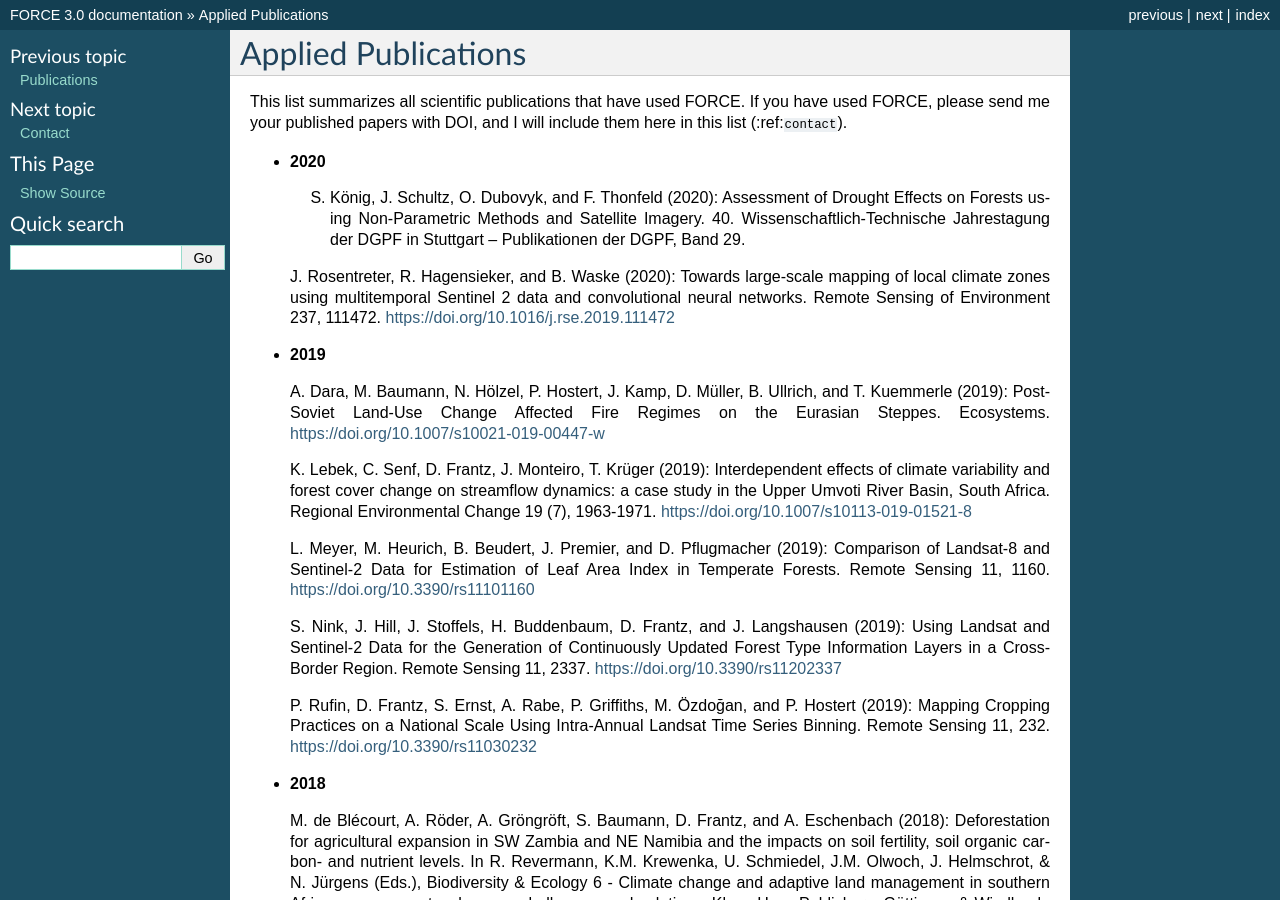
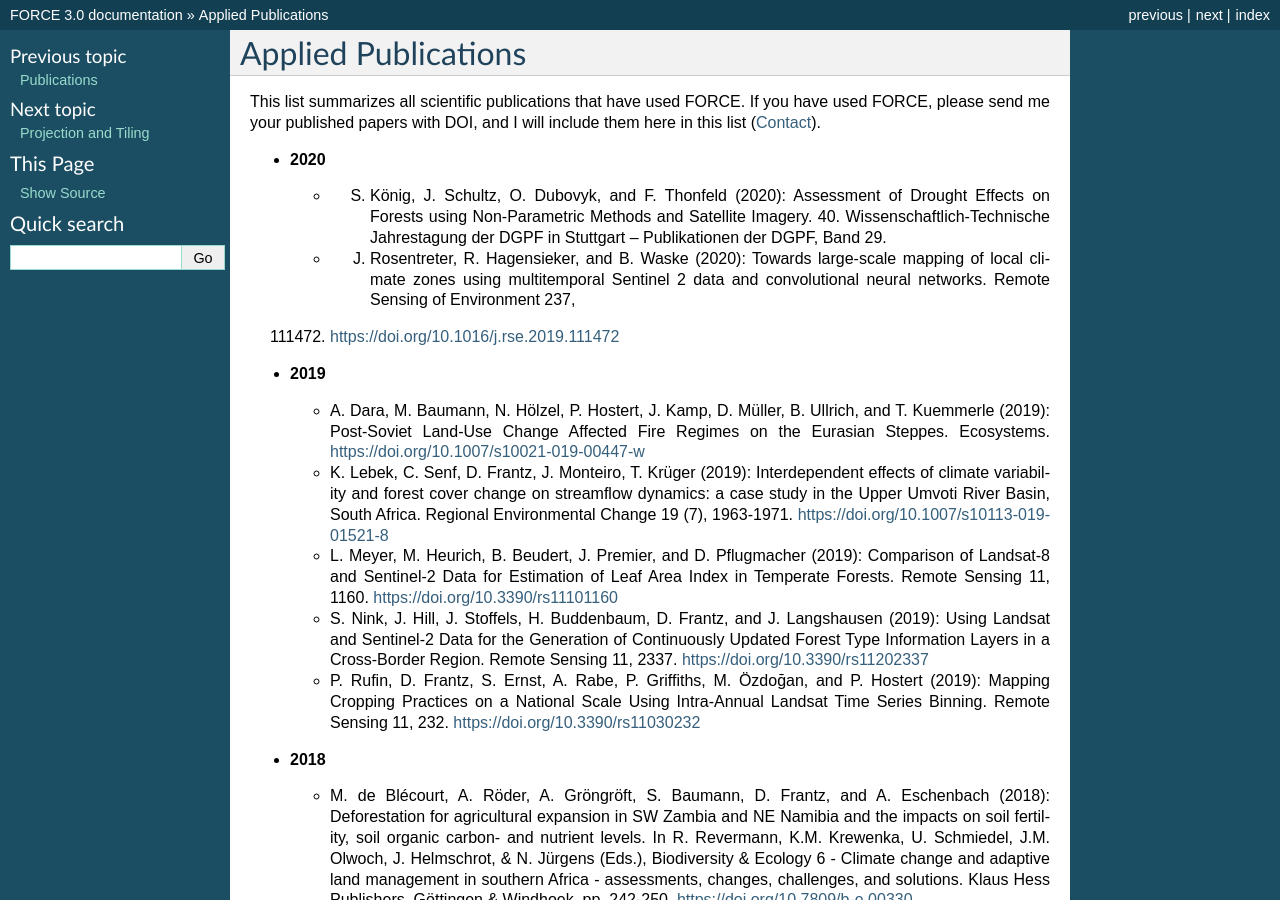
Before and after one commit to davidfrantz/force, a Sphinx documentation site: the page built from docs/source/refs-applied.rst, in a window 1280 px wide and 900 px high. Built offline with Sphinx 7.4.7, drawn with Linux system fonts in a browser that asks for light colours.

Commit message:
adding docs

```diff
--- a/docs/source/index.rst
+++ b/docs/source/index.rst
@@ -104,12 +104,8 @@ Related Links
    :caption: References
    :hidden:
 
-   proj.rst
-   faq.rst
-   issues.rst
    refs.rst
    refs-applied.rst
-   contact.rst
 
 
 .. toctree::
--- a/docs/source/refs-applied.rst
+++ b/docs/source/refs-applied.rst
@@ -3,64 +3,64 @@
 Applied Publications
 ====================
 
-This list summarizes all scientific publications that have used FORCE. If you have used FORCE, please send me your published papers with DOI, and I will include them here in this list (:ref:``contact``).
+This list summarizes all scientific publications that have used FORCE. If you have used FORCE, please send me your published papers with DOI, and I will include them here in this list (:ref:`contact`).
 
 
 * **2020**
 
-  S. König, J. Schultz, O. Dubovyk, and F. Thonfeld (2020): Assessment of Drought Effects on Forests using Non-Parametric Methods and Satellite Imagery. 40. Wissenschaftlich-Technische Jahrestagung der DGPF in Stuttgart – Publikationen der DGPF, Band 29.
+  * S. König, J. Schultz, O. Dubovyk, and F. Thonfeld (2020): Assessment of Drought Effects on Forests using Non-Parametric Methods and Satellite Imagery. 40. Wissenschaftlich-Technische Jahrestagung der DGPF in Stuttgart – Publikationen der DGPF, Band 29.
 
-  J. Rosentreter, R. Hagensieker, and B. Waske (2020): Towards large-scale mapping of local climate zones using multitemporal Sentinel 2 data and convolutional neural networks. Remote Sensing of Environment 237,
+  * J. Rosentreter, R. Hagensieker, and B. Waske (2020): Towards large-scale mapping of local climate zones using multitemporal Sentinel 2 data and convolutional neural networks. Remote Sensing of Environment 237,
   111472.
-  https://doi.org/10.1016/j.rse.2019.111472
+    https://doi.org/10.1016/j.rse.2019.111472
 
 
 * **2019**
 
-  A. Dara, M. Baumann, N. Hölzel, P. Hostert, J. Kamp, D. Müller, B. Ullrich, and T. Kuemmerle (2019): Post-Soviet Land-Use Change Affected Fire Regimes on the Eurasian Steppes. Ecosystems.
-  https://doi.org/10.1007/s10021-019-00447-w
+  * A. Dara, M. Baumann, N. Hölzel, P. Hostert, J. Kamp, D. Müller, B. Ullrich, and T. Kuemmerle (2019): Post-Soviet Land-Use Change Affected Fire Regimes on the Eurasian Steppes. Ecosystems.
+    https://doi.org/10.1007/s10021-019-00447-w
 
-  K. Lebek, C. Senf, D. Frantz, J. Monteiro, T. Krüger (2019): Interdependent effects of climate variability and forest cover change on streamflow dynamics: a case study in the Upper Umvoti River Basin, South Africa. Regional Environmental Change 19 (7), 1963-1971.
-  https://doi.org/10.1007/s10113-019-01521-8
+  * K. Lebek, C. Senf, D. Frantz, J. Monteiro, T. Krüger (2019): Interdependent effects of climate variability and forest cover change on streamflow dynamics: a case study in the Upper Umvoti River Basin, South Africa. Regional Environmental Change 19 (7), 1963-1971.
+    https://doi.org/10.1007/s10113-019-01521-8
 
-  L. Meyer, M. Heurich, B. Beudert, J. Premier, and D. Pflugmacher (2019): Comparison of Landsat-8 and Sentinel-2 Data for Estimation of Leaf Area Index in Temperate Forests. Remote Sensing 11, 1160.
-  https://doi.org/10.3390/rs11101160
+  * L. Meyer, M. Heurich, B. Beudert, J. Premier, and D. Pflugmacher (2019): Comparison of Landsat-8 and Sentinel-2 Data for Estimation of Leaf Area Index in Temperate Forests. Remote Sensing 11, 1160.
+    https://doi.org/10.3390/rs11101160
 
-  S. Nink, J. Hill, J. Stoffels, H. Buddenbaum, D. Frantz, and J. Langshausen (2019): Using Landsat and Sentinel-2 Data for the Generation of Continuously Updated Forest Type Information Layers in a Cross-Border Region. Remote Sensing 11, 2337.
-  https://doi.org/10.3390/rs11202337
+  * S. Nink, J. Hill, J. Stoffels, H. Buddenbaum, D. Frantz, and J. Langshausen (2019): Using Landsat and Sentinel-2 Data for the Generation of Continuously Updated Forest Type Information Layers in a Cross-Border Region. Remote Sensing 11, 2337.
+    https://doi.org/10.3390/rs11202337
 
-  P. Rufin, D. Frantz, S. Ernst, A. Rabe, P. Griffiths, M. Özdoğan, and P. Hostert (2019): Mapping Cropping Practices on a National Scale Using Intra-Annual Landsat Time Series Binning. Remote Sensing 11, 232.
-  https://doi.org/10.3390/rs11030232
+  * P. Rufin, D. Frantz, S. Ernst, A. Rabe, P. Griffiths, M. Özdoğan, and P. Hostert (2019): Mapping Cropping Practices on a National Scale Using Intra-Annual Landsat Time Series Binning. Remote Sensing 11, 232.
+    https://doi.org/10.3390/rs11030232
 
 
 * **2018**
 
-  M. de Blécourt, A. Röder, A. Gröngröft, S. Baumann, D. Frantz, and A. Eschenbach (2018): Deforestation for agricultural expansion in SW Zambia and NE Namibia and the impacts on soil fertility, soil organic carbon- and nutrient levels. In R. Revermann, K.M. Krewenka, U. Schmiedel, J.M. Olwoch, J. Helmschrot, & N. Jürgens (Eds.), Biodiversity & Ecology 6 - Climate change and adaptive land management in southern Africa - assessments, changes, challenges, and solutions. Klaus Hess Publishers, Göttingen & Windhoek, pp. 242-250.
-  https://doi.org/10.7809/b-e.00330
+  * M. de Blécourt, A. Röder, A. Gröngröft, S. Baumann, D. Frantz, and A. Eschenbach (2018): Deforestation for agricultural expansion in SW Zambia and NE Namibia and the impacts on soil fertility, soil organic carbon- and nutrient levels. In R. Revermann, K.M. Krewenka, U. Schmiedel, J.M. Olwoch, J. Helmschrot, & N. Jürgens (Eds.), Biodiversity & Ecology 6 - Climate change and adaptive land management in southern Africa - assessments, changes, challenges, and solutions. Klaus Hess Publishers, Göttingen & Windhoek, pp. 242-250.
+    https://doi.org/10.7809/b-e.00330
 
-  D. Parduhn, and D. Frantz (2018):Seeing deforestation in Zambia - On the discrepancy between biophysical land-use changes and social perception. In R. Revermann, K.M. Krewenka, U. Schmiedel, J.M. Olwoch, J. Helmschrot, & N. Jürgens (Eds.), Biodiversity & Ecology 6 - Climate change and adaptive land management in southern Africa - assessments, changes, challenges, and solutions. Klaus Hess Publishers, Göttingen & Windhoek, pp. 317-323.
-  https://doi.org/10.7809/b-e.00339
+  * D. Parduhn, and D. Frantz (2018):Seeing deforestation in Zambia - On the discrepancy between biophysical land-use changes and social perception. In R. Revermann, K.M. Krewenka, U. Schmiedel, J.M. Olwoch, J. Helmschrot, & N. Jürgens (Eds.), Biodiversity & Ecology 6 - Climate change and adaptive land management in southern Africa - assessments, changes, challenges, and solutions. Klaus Hess Publishers, Göttingen & Windhoek, pp. 317-323.
+    https://doi.org/10.7809/b-e.00339
 
-  A. Röder, M. Stellmes, D. Frantz, and J. Hill (2018): Remote sensing-based environmental assessment and monitoring – generation of operational baseline and enhanced experimental products in southern Africa. In R. Revermann, K.M. Krewenka, U. Schmiedel, J.M. Olwoch, J. Helmschrot, & N. Jürgens (Eds.), Biodiversity & Ecology 6 - Climate change and adaptive land management in southern Africa - assessments, changes, challenges, and solutions. Klaus Hess Publishers, Göttingen & Windhoek, pp. 344-3354.
-  https://doi.org/10.7809/b-e.00344
+  * A. Röder, M. Stellmes, D. Frantz, and J. Hill (2018): Remote sensing-based environmental assessment and monitoring – generation of operational baseline and enhanced experimental products in southern Africa. In R. Revermann, K.M. Krewenka, U. Schmiedel, J.M. Olwoch, J. Helmschrot, & N. Jürgens (Eds.), Biodiversity & Ecology 6 - Climate change and adaptive land management in southern Africa - assessments, changes, challenges, and solutions. Klaus Hess Publishers, Göttingen & Windhoek, pp. 344-3354.
+    https://doi.org/10.7809/b-e.00344
 
-  A. Schneibel, A. Röder, M. Stellmes, and D. Frantz (2018): Long-term land use change analysis in south-central Angola. Assessing the trade-off between major ecosystem services with remote sensing data. In R. Revermann, K.M. Krewenka, U. Schmiedel, J.M. Olwoch, J. Helmschrot, & N. Jürgens (Eds.), Biodiversity & Ecology 6 - Climate change and adaptive land management in southern Africa - assessments, changes, challenges, and solutions. Klaus Hess Publishers, Göttingen & Windhoek, pp. 360-367.
-  https://doi.org/10.7809/b-e.00346
+  * A. Schneibel, A. Röder, M. Stellmes, and D. Frantz (2018): Long-term land use change analysis in south-central Angola. Assessing the trade-off between major ecosystem services with remote sensing data. In R. Revermann, K.M. Krewenka, U. Schmiedel, J.M. Olwoch, J. Helmschrot, & N. Jürgens (Eds.), Biodiversity & Ecology 6 - Climate change and adaptive land management in southern Africa - assessments, changes, challenges, and solutions. Klaus Hess Publishers, Göttingen & Windhoek, pp. 360-367.
+    https://doi.org/10.7809/b-e.00346
 
-  A. Schneibel (2018). Assessment of Ecosystem service provision in a dry tropical forest environment. Using the full Landsat archive to determine trade-off processes in south-central Angola. Ph.D. dissertation. Faculty of Regional and Environmental Sciences, Trier University, Trier, Germany.
-  https://ubt.opus.hbz-nrw.de/opus45-ubtr/frontdoor/deliver/index/docId/845/file/Dissertation_Schneibel.pdf
+  * A. Schneibel (2018). Assessment of Ecosystem service provision in a dry tropical forest environment. Using the full Landsat archive to determine trade-off processes in south-central Angola. Ph.D. dissertation. Faculty of Regional and Environmental Sciences, Trier University, Trier, Germany.
+    https://ubt.opus.hbz-nrw.de/opus45-ubtr/frontdoor/deliver/index/docId/845/file/Dissertation_Schneibel.pdf
 
 
 * **2017**
 
-  A. Schneibel, D. Frantz, A. Röder, M. Stellmes, K. Fischer, and J. Hill (2017): Using Annual Landsat Time Series for the Detection of Dry Forest Degradation Processes in South-Central Angola. Remote Sensing, 9, 905.
-  https://doi.org/10.3390/rs9090905
+  * A. Schneibel, D. Frantz, A. Röder, M. Stellmes, K. Fischer, and J. Hill (2017): Using Annual Landsat Time Series for the Detection of Dry Forest Degradation Processes in South-Central Angola. Remote Sensing, 9, 905.
+    https://doi.org/10.3390/rs9090905
 
-  A. Schneibel, M. Stellmes, A. Röder, D. Frantz, B. Kowalski, E. Haß, and J. Hill (2017): Assessment of spatio-temporal changes of smallholder cultivation patterns in the Angolan Miombo belt using segmentation of Landsat time series. Remote Sensing of Environment, 195, 118-129.
-  https://doi.org/10.1016/j.rse.2017.04.012
+  * A. Schneibel, M. Stellmes, A. Röder, D. Frantz, B. Kowalski, E. Haß, and J. Hill (2017): Assessment of spatio-temporal changes of smallholder cultivation patterns in the Angolan Miombo belt using segmentation of Landsat time series. Remote Sensing of Environment, 195, 118-129.
+    https://doi.org/10.1016/j.rse.2017.04.012
 
 
 * **2016**
 
-  A. Schneibel, M. Stellmes, A. Röder, M. Finckh, R. Revermann, D. Frantz and J. Hill (2016): Evaluating the trade-off between food and timber resulting from the conversion of Miombo forests to agricultural land in Angola using multi-temporal Landsat data. Science of The Total Environment, 548–549: 390-401.
-  https://doi.org/10.1016/j.scitotenv.2015.12.137
+  * A. Schneibel, M. Stellmes, A. Röder, M. Finckh, R. Revermann, D. Frantz and J. Hill (2016): Evaluating the trade-off between food and timber resulting from the conversion of Miombo forests to agricultural land in Angola using multi-temporal Landsat data. Science of The Total Environment, 548–549: 390-401.
+    https://doi.org/10.1016/j.scitotenv.2015.12.137
```
Also changed, not shown: docs/source/refs.rst (+22 -23 lines).
